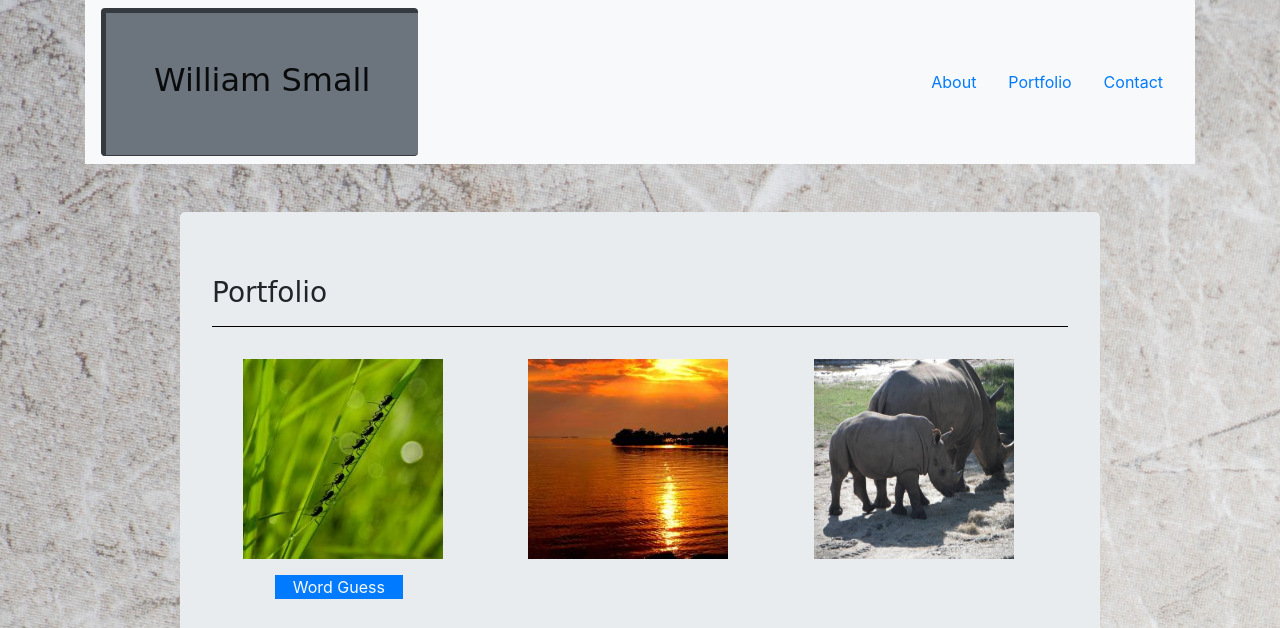
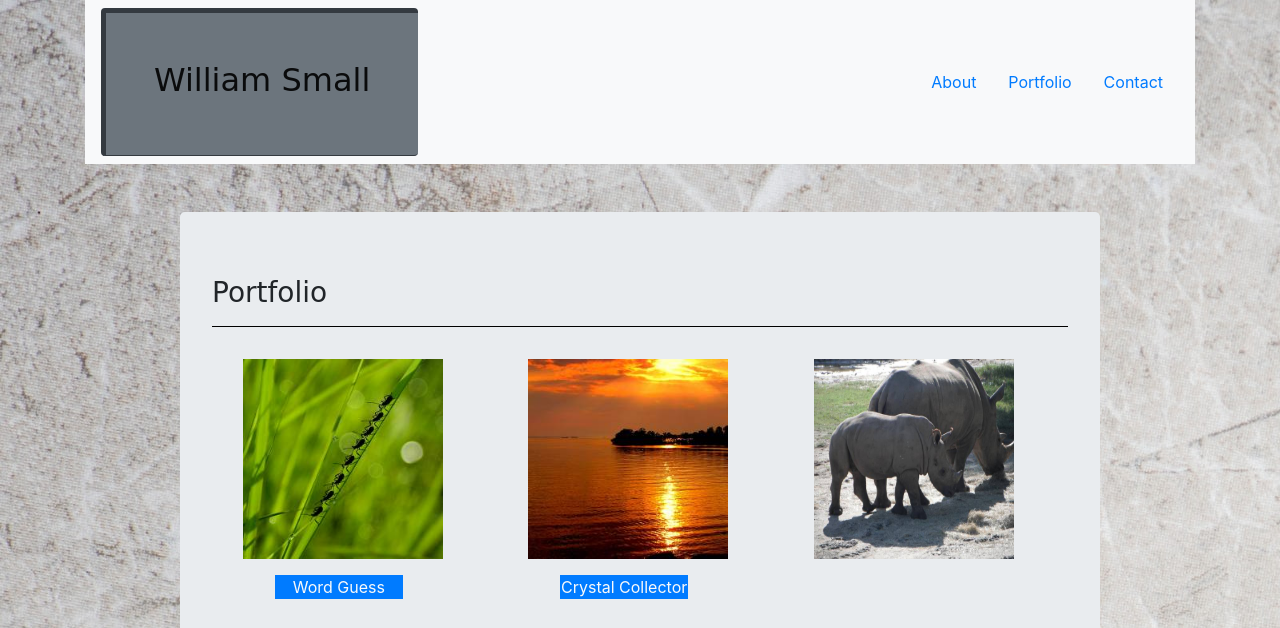
Before and after one commit to wrsmall/Bootstrap-Portfolio, a plain HTML site: page portfolio.html in a window 1280 px wide. Shown: the top 628 px of the page. Drawn offline with nearby package versions, Linux system fonts and the light colour scheme; a web font is replaced by a local one.

Commit message:
added the Crystal Collector Game

```diff
--- a/portfolio.html
+++ b/portfolio.html
@@ -52,8 +52,9 @@
               </div>
 
               <div class="col-md-4">
-                <a href="http://www.facebook.com"><img class="m-3" src="images/water.jpg" width="200px"
-                    height="200px"></a>
+                <a href="https://wrsmall.github.io/unit-4-game/"><img class="m-3" src="images/water.jpg" width="200px"
+                    height="200px"><p class="text-center text-light bg-primary w-50 ml-5 mr-5 " >Crystal Collector</p></a>
+
               </div>
               <div class="col-md-4">
                 <a href="http://www.linkedin.com"><img class="m-3" img src="images/rino.jpg" width="200px"
```
